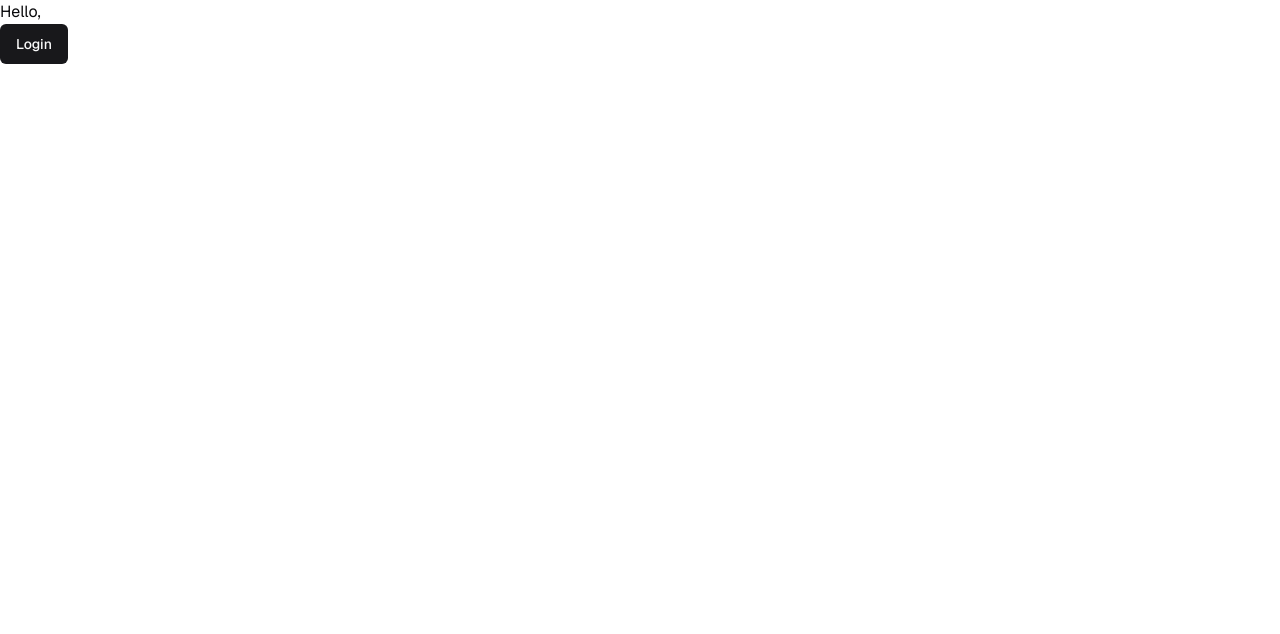
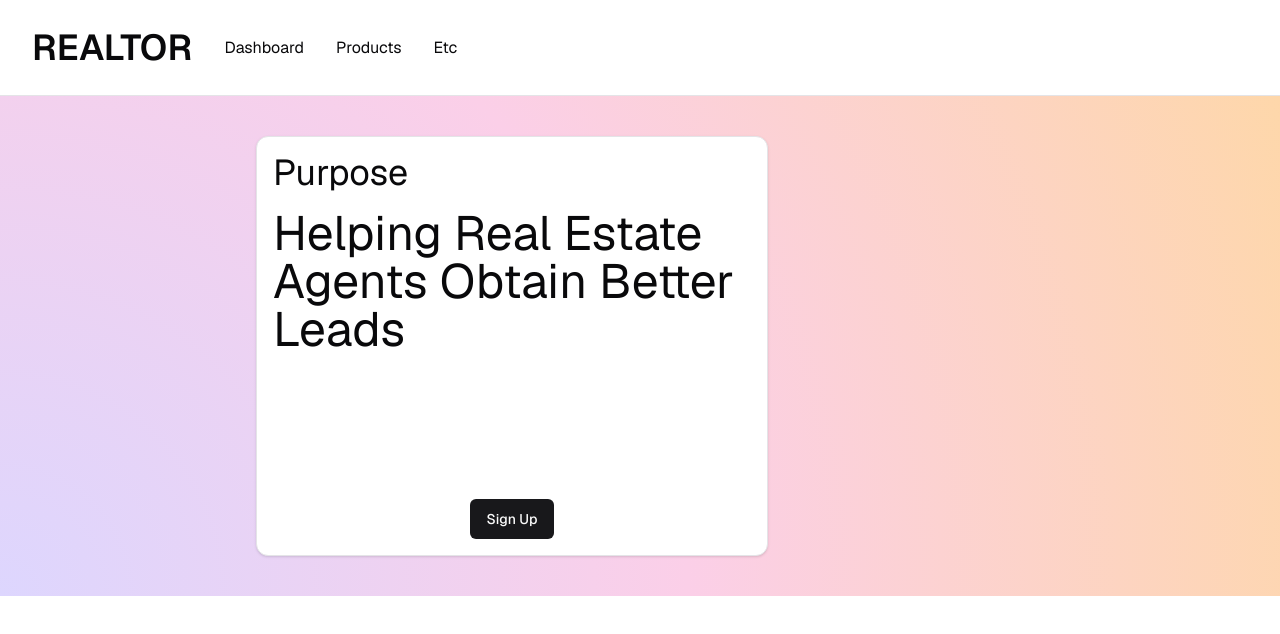
Before and after one commit to slionel185/realtor, a Next.js app: page / in a window 1280 px wide. Shown: the top 634 px of the page. Built offline with nearby package versions, Linux system fonts and the light colour scheme; no server answers.

Commit message:
Add Hero and Navbar

```diff
--- a/src/app/layout.tsx
+++ b/src/app/layout.tsx
@@ -4,6 +4,7 @@ import type { Metadata, Viewport } from 'next'
 
 import { GeistSans } from 'geist/font/sans'
 
+import { Navbar } from '@/components/navbar'
 import Providers from '@/components/providers'
 
 export const metadata: Metadata = {}
--- a/src/app/page.tsx
+++ b/src/app/page.tsx
@@ -1,21 +1,11 @@
-'use client'
-
-import { Button } from '@/components/ui/button'
-import { useCurrentUser } from '@/hooks/use-current-user'
-import { LoginButton } from '@/components/auth/login-button'
+import { Navbar } from '@/components/navbar'
+import { Hero } from '@/components/home/hero'
 
 export default function HomePage() {
-    const user = useCurrentUser()
-
     return (
-        <div>
-            <h1>Hello, {user?.name}</h1>
-
-            <Button>
-                <LoginButton>
-                    Login
-                </LoginButton>
-            </Button>
+        <div className='flex flex-col'>
+            <Navbar />
+            <Hero />
         </div>
     )
 }
--- /dev/null
+++ b/src/components/container.tsx
@@ -0,0 +1,9 @@
+import { cn } from '@/lib/utils'
+
+export const Container = ({ children, className }: { children: React.ReactNode, className?: string }) => {
+    return (
+        <div className={cn('max-w-7xl w-full mx-auto', className)}>
+            {children}
+        </div>
+    )
+}
--- /dev/null
+++ b/src/components/home/hero.tsx
@@ -0,0 +1,21 @@
+import { Button } from '@/components/ui/button'
+
+export const Hero = () => {
+    return (
+        <div className='bg-[radial-gradient(circle_at_bottom_left,_var(--tw-gradient-stops))] from-violet-200 via-pink-200 to-orange-200 h-[500px] grid grid-cols-5 py-10'>
+            <div className='col-span1' />
+            <div className='bg-background col-span-2 h-full rounded-xl shadow border p-4 flex flex-col justify-between'>
+                <div>
+                   <p className='text-4xl mb-4'>Purpose</p>
+                   <p className='text-5xl'>Helping Real Estate Agents Obtain Better Leads</p>
+                </div>
+                 <div className='flex justify-center'>
+                <Button>Sign Up</Button>
+            </div>
+        </div>
+        <div className='col-span-1' />
+    </div>
+
+
+    );
+};
--- /dev/null
+++ b/src/components/navbar.tsx
@@ -0,0 +1,27 @@
+'use client'
+
+import { Container } from '@/components/container'
+
+export const Navbar = () => {
+    return (
+        <div className='h-24 bg-background/15 sticky w-full border-b px-8 2xl:px-0'>
+            <Container className='h-full flex justify-between items-center'>
+                <div className='flex items-center gap-6'>
+                    <div className='text-4xl font-semibold uppercase'>
+                        Realtor
+                    </div>
+                    <span className="text-base ml-2">
+                            <a href="#section1" className="text-black-600">Dashboard</a>
+                        </span>
+                        <span className="text-base ml-2">
+                            <a href="#section2" className="text-black-600">Products</a>
+                        </span>
+                        <span className="text-base ml-2">
+                            <a href="#section3" className="text-black-600">Etc</a>
+                        </span>
+                </div>
+            </Container>
+
+        </div>
+    )
+}
```
Also changed, not shown: src/components/home/pricing.tsx (added), src/components/home/questions.tsx (added), src/components/home/quote.tsx (added).
